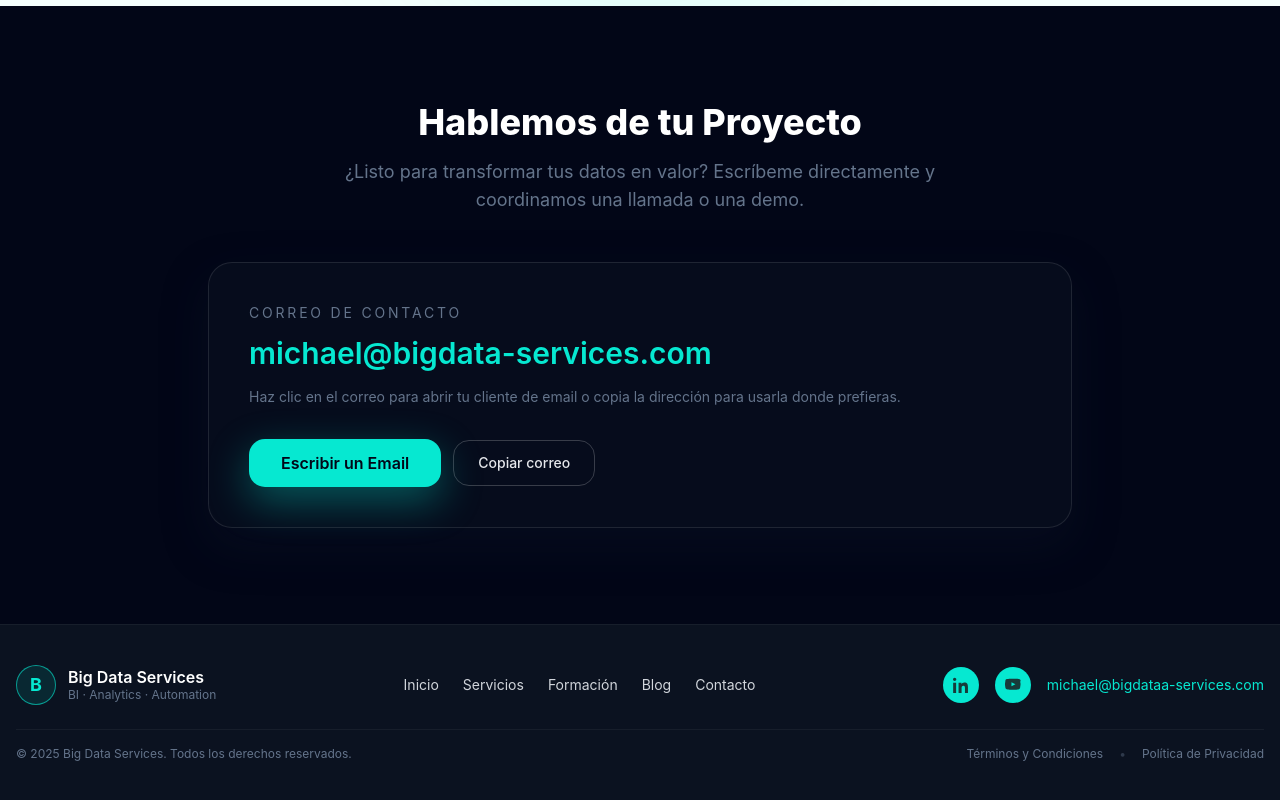
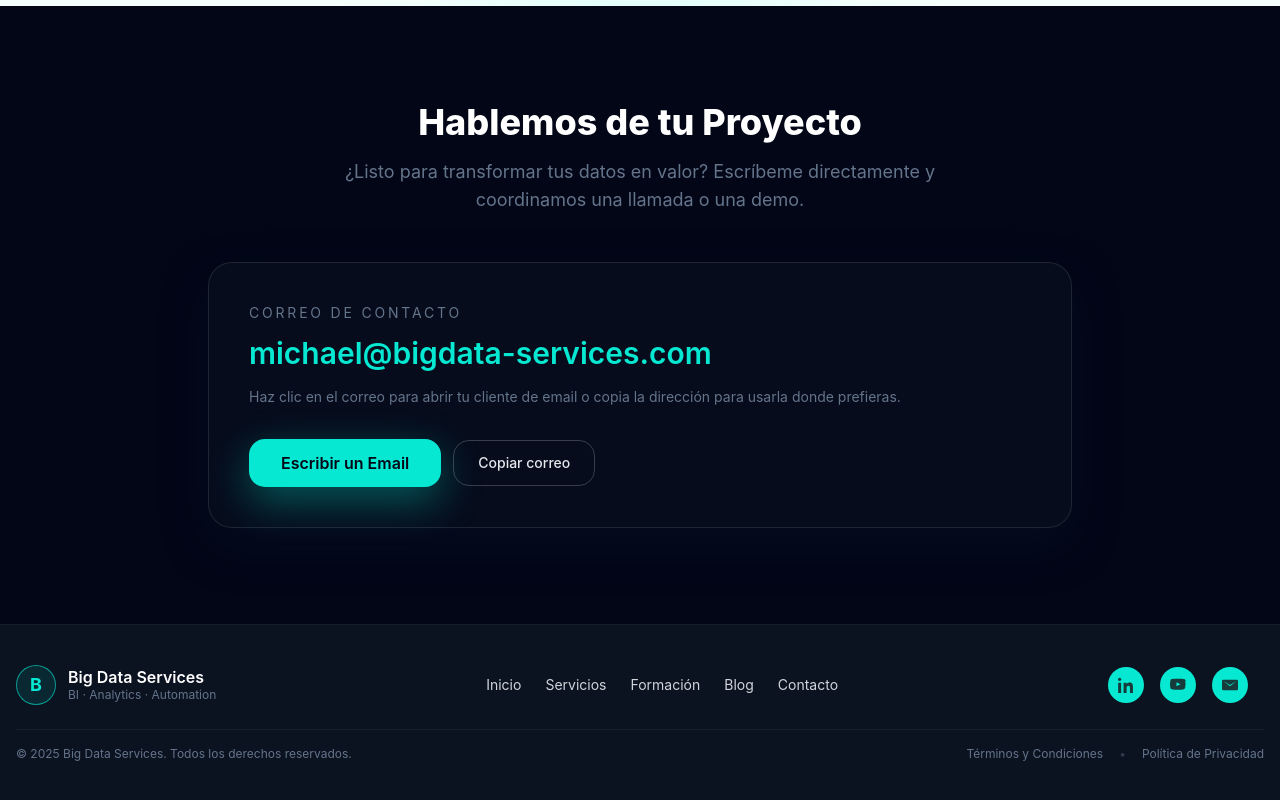
Before and after one commit to BigDataServicesllc/bds, a React (Create React App) app in the folder frontend/: page / in a window 1280 px wide. Shown: the part 3831-4631 px from the top of the page. Built offline with nearby package versions, Linux system fonts and the light colour scheme.

Commit message:
cambios en el footer 2025-12-08

```diff
--- a/frontend/src/components/LayoutFooter.js
+++ b/frontend/src/components/LayoutFooter.js
@@ -54,46 +54,54 @@ const LayoutFooter = ({ language = "es", className = "" }) => {
 <div className="flex items-center gap-4 justify-start lg:justify-end">
   {/* LinkedIn */}
   <a
-              href="https://www.linkedin.com/company/105134255/admin/dashboard/" // TODO: poné tu URL real
+    href="https://www.linkedin.com/company/105134255/admin/dashboard/"
     target="_blank"
     rel="noopener noreferrer"
     className="w-9 h-9 rounded-full bg-bds-aqua flex items-center justify-center text-bds-deep hover:opacity-90 transition-opacity"
     aria-label="LinkedIn"
+  >
+    <svg className="w-4 h-4" viewBox="0 0 24 24" fill="currentColor">
+      <path d="M4.98 3.5C4.98 4.88 3.88 6 2.5 6S0 4.88 0 3.5 1.12 1 2.5 1 4.98 2.12 4.98 3.5zM.22 8.44H4.7V24H.22V8.44zM8.34 8.44h4.3v2.12h.06c.6-1.13 2.08-2.32 4.29-2.32 4.59 0 5.44 3.02 5.44 6.94V24h-4.48v-7.09c0-1.69-.03-3.86-2.35-3.86-2.35 0-2.71 1.83-2.71 3.73V24H8.34V8.44z" />
+    </svg>
+  </a>
+
+  {/* YouTube */}
+  <a
+    href="https://www.youtube.com/@bigdataservices"
+    target="_blank"
+    rel="noopener noreferrer"
+    className="w-9 h-9 rounded-full bg-bds-aqua flex items-center justify-center text-bds-deep hover:opacity-90 transition-opacity"
+    aria-label="YouTube"
+  >
+    <svg className="w-4 h-4" viewBox="0 0 24 24" fill="currentColor">
+      <path d="M23.5 6.2s-.2-1.6-.8-2.3c-.8-.9-1.7-.9-2.1-1C16.9 2.5 12 2.5 12 2.5h-.1s-4.9 0-8.6.4c-.4.1-1.3.1-2.1 1C.7 4.6.5 6.2.5 6.2S.3 8 0 9.8v1.9C.3 13.6.5 15.4.5 15.4s.2 1.6.8 2.3c.8.9 1.9.9 2.4 1 1.8.2 7.6.4 7.6.4s4.9 0 8.6-.4c.4-.1 1.3-.1 2.1-1 .6-.7.8-2.3.8-2.3s.2-1.8.5-3.7V9.8c-.3-1.8-.5-3.6-.5-3.6zM9.7 13.9V7.9l6 3-6 3z" />
+    </svg>
+  </a>
+
+  {/* Email (nuevo ícono estilo red social) */}
+  <a
+    href="mailto:michael@bigdata-services.com"
+    className="w-9 h-9 rounded-full bg-bds-aqua flex items-center justify-center text-bds-deep hover:opacity-90 transition-opacity"
+    aria-label="Email"
   >
     <svg
       className="w-4 h-4"
       viewBox="0 0 24 24"
       fill="currentColor"
     >
-                <path d="M4.98 3.5C4.98 4.88 3.88 6 2.5 6S0 4.88 0 3.5 1.12 1 2.5 1 4.98 2.12 4.98 3.5zM.22 8.44H4.7V24H.22V8.44zM8.34 8.44h4.3v2.12h.06c.6-1.13 2.08-2.32 4.29-2.32 4.59 0 5.44 3.02 5.44 6.94V24h-4.48v-7.09c0-1.69-.03-3.86-2.35-3.86-2.35 0-2.71 1.83-2.71 3.73V24H8.34V8.44z" />
+      <path d="M2 4a2 2 0 0 0-2 2v12a2 2 0 0 0 2 2h20a2 2 0 0 0 2-2V6a2 2 0 0 0-2-2H2zm0 2 10 6 10-6v.01L12 14 2 6.01V6z" />
     </svg>
   </a>
 
-            {/* YouTube o canal de contenido */}
+  {/* Correo visible solo en pantallas grandes */}
   <a
-              href="https://www.youtube.com/@bigdataservices" // TODO: tu canal real
-              target="_blank"
-              rel="noopener noreferrer"
-              className="w-9 h-9 rounded-full bg-bds-aqua flex items-center justify-center text-bds-deep hover:opacity-90 transition-opacity"
-              aria-label="YouTube"
-            >
-              <svg
-                className="w-4 h-4"
-                viewBox="0 0 24 24"
-                fill="currentColor"
-              >
-                <path d="M23.5 6.2s-.2-1.6-.8-2.3c-.8-.9-1.7-.9-2.1-1C16.9 2.5 12 2.5 12 2.5h-.1s-4.9 0-8.6.4c-.4.1-1.3.1-2.1 1C.7 4.6.5 6.2.5 6.2S.3 8 0 9.8v1.9C.3 13.6.5 15.4.5 15.4s.2 1.6.8 2.3c.8.9 1.9.9 2.4 1 1.8.2 7.6.4 7.6.4s4.9 0 8.6-.4c.4-.1 1.3-.1 2.1-1 .6-.7.8-2.3.8-2.3s.2-1.8.5-3.7V9.8c-.3-1.8-.5-3.6-.5-3.6zM9.7 13.9V7.9l6 3-6 3z" />
-              </svg>
-            </a>
-
-            {/* Email rápido */}
-            <a
-              href="mailto:michael@bigdata-services.com" // mismo correo que en la sección contacto
+    href="mailto:michael@bigdata-services.com"
     className="hidden sm:inline text-sm text-bds-aqua hover:text-white transition-colors"
   >
-              michael@bigdataa-services.com
+
   </a>
 </div>
+
         </div>
 
         {/* LÍNEA INFERIOR: COPYRIGHT + LEGALES */}
```
Lines whose indentation alone changed are shown as unchanged.
